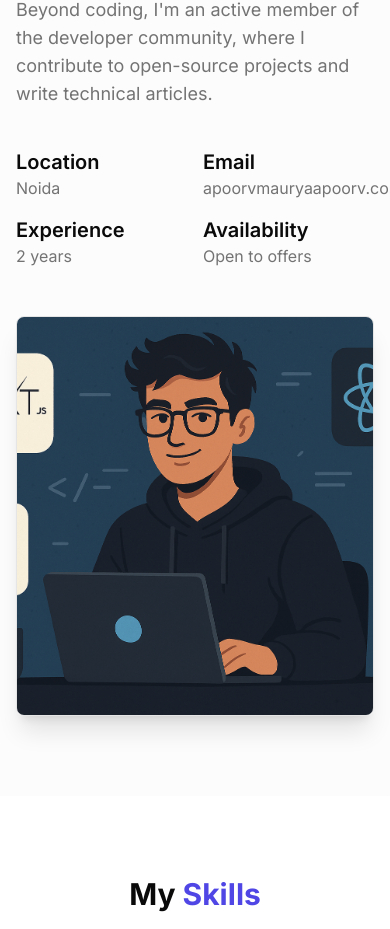
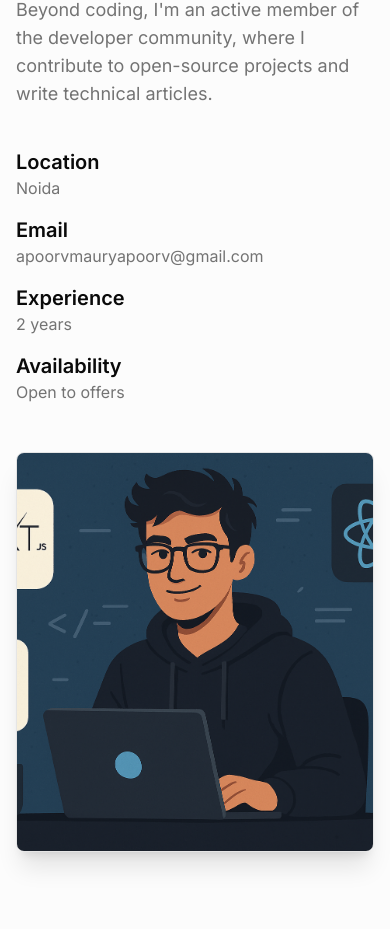
Before and after one commit to apoorvmaurya/apoorv, a Next.js app: page / in a window 390 px wide. Shown: the part 1380-2309 px from the top of the page. Built offline with nearby package versions, Linux system fonts and the light colour scheme; no server answers.

Commit message:
Fix Email Responsiveness

```diff
--- a/components/sections/About.tsx
+++ b/components/sections/About.tsx
@@ -1,5 +1,3 @@
-"use client";
-
 import React, { useState, useEffect } from "react";
 import { motion } from "framer-motion";
 import { useInView } from "react-intersection-observer";
@@ -53,14 +51,18 @@ export default function About() {
               Beyond coding, I&apos;m an active member of the developer community, where I contribute to open-source projects and write technical articles.
             </motion.p>
 
-            <motion.div variants={fadeIn("right", 0.4)} className="grid grid-cols-2 gap-4 pt-4">
+            <motion.div variants={fadeIn("right", 0.4)} className="grid grid-cols-1 sm:grid-cols-2 gap-4 pt-4">
               <div>
                 <h3 className="font-semibold text-xl">Location</h3>
                 <p className="text-muted-foreground">Noida</p>
               </div>
               <div>
                 <h3 className="font-semibold text-xl">Email</h3>
-                <p className="text-muted-foreground">apoorvmauryaapoorv.com</p>
+                <p className="text-muted-foreground break-words">
+                  <a href="mailto:apoorvmauryapoorv@gmail.com" className="hover:text-indigo-600 transition-colors">
+                    apoorvmauryapoorv@gmail.com
+                  </a>
+                </p>
               </div>
               <div>
                 <h3 className="font-semibold text-xl">Experience</h3>
--- a/components/sections/Contact.tsx
+++ b/components/sections/Contact.tsx
@@ -1,5 +1,3 @@
-"use client";
-
 import React, { useState } from "react";
 import { motion } from "framer-motion";
 import { useInView } from "react-intersection-observer";
@@ -135,7 +133,10 @@ export default function Contact() {
                     </div>
                     <div>
                       <h4 className="font-medium">Email</h4>
-                      <a href="mailto:apoorvmauryapoorv@gmail.com" className="text-muted-foreground hover:text-indigo-600 transition-colors">
+                      <a
+                        href="mailto:apoorvmauryapoorv@gmail.com"
+                        className="text-muted-foreground hover:text-indigo-600 transition-colors break-words"
+                      >
                         apoorvmauryapoorv@gmail.com
                       </a>
                     </div>
```
